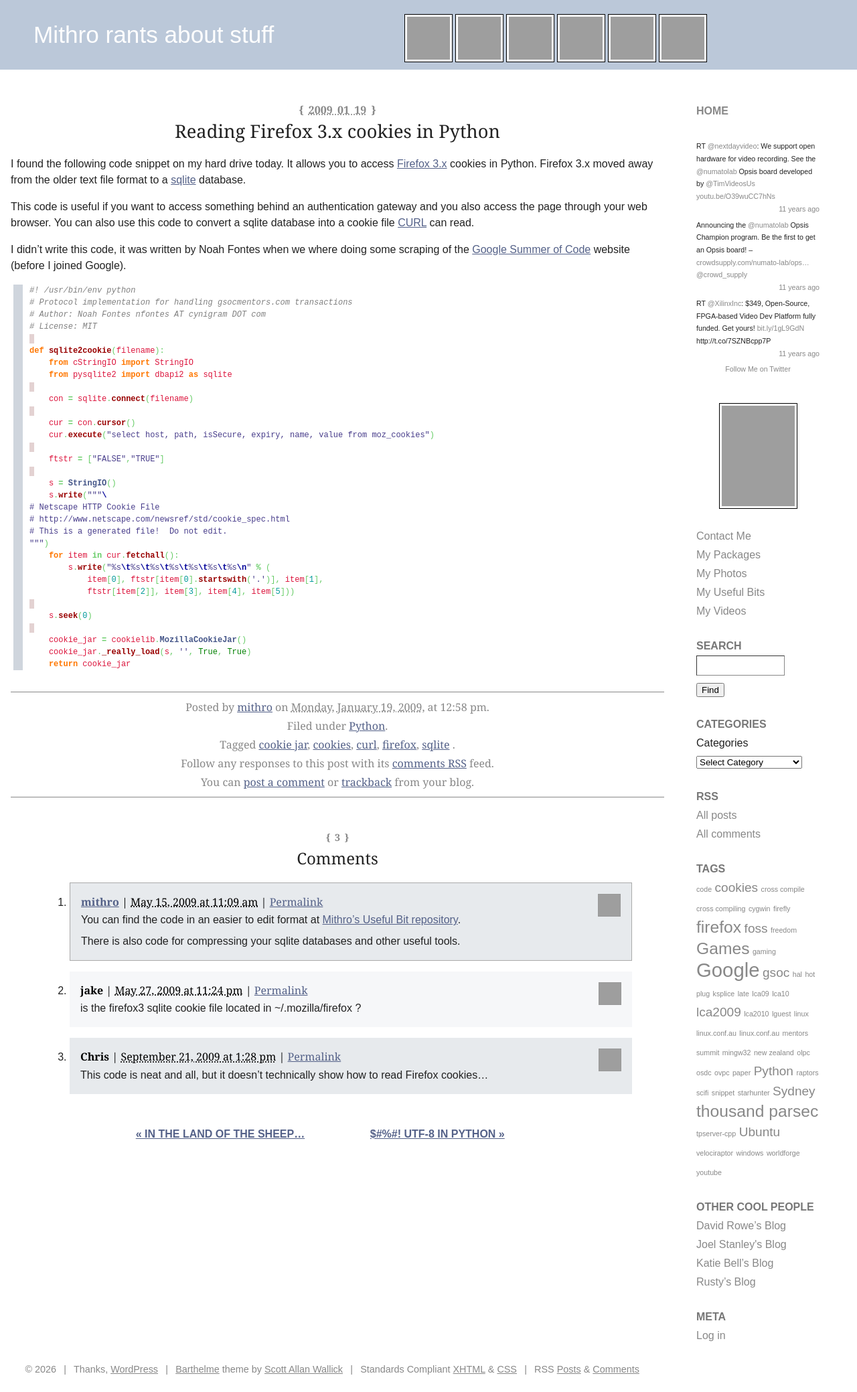
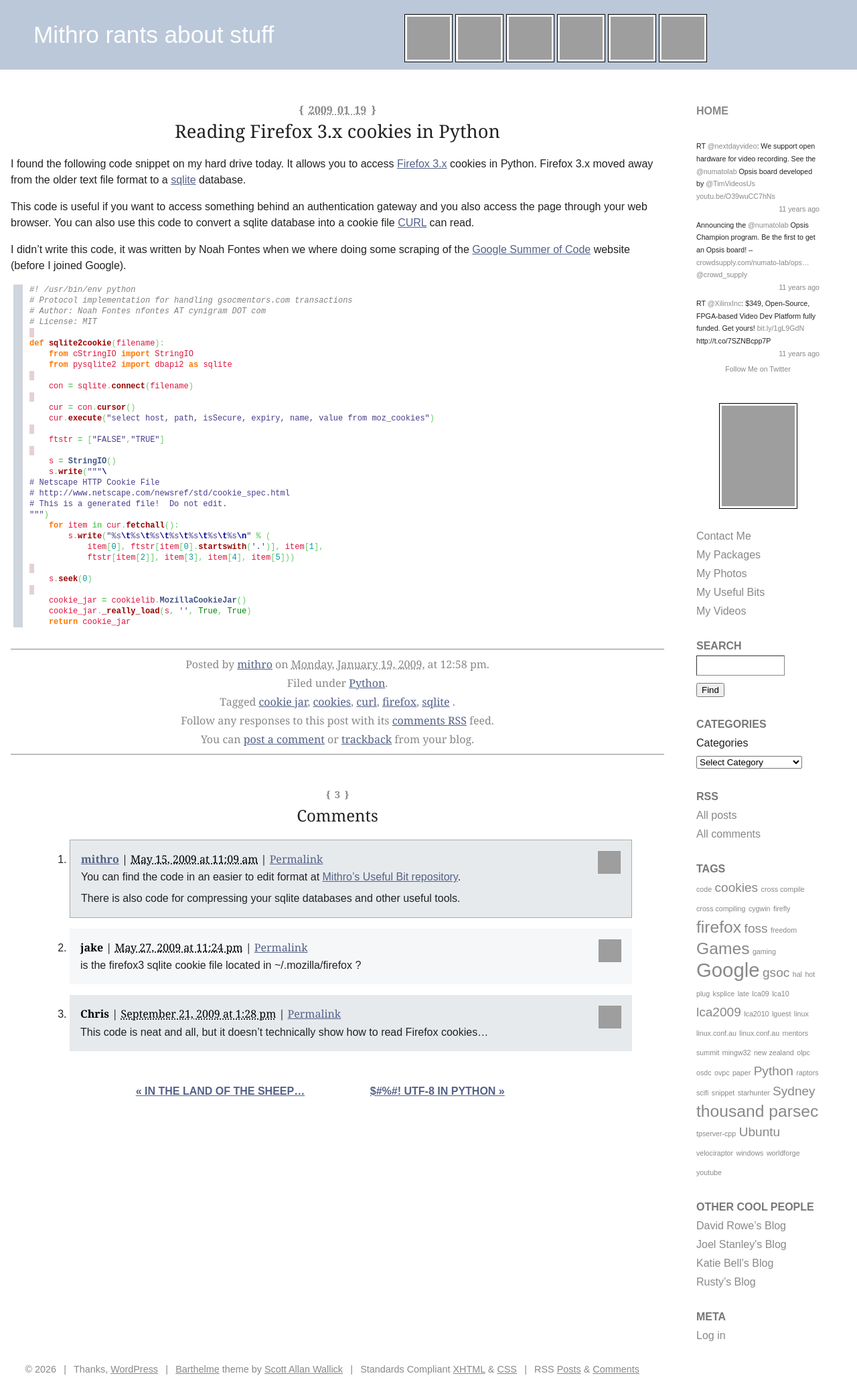
Before and after one commit to mithro/blog.mithis.net, a Jekyll site: the page built from _posts/2009-01-19-firefox3-cookies-in-python.md, in a window 1280 px wide. Shown: the whole page at 67% size. Built offline with Jekyll 4.4.1, drawn with Linux system fonts in a browser that asks for light colours; grey boxes are pictures that could not be loaded.

Commit message:
Match wp-syntax code height: set line-height on inner <code> too
The previous .language-python rule set line-height:16px on the <pre>, but Rouge
nests <pre><code> and the inner <code> kept line-height 18px (150% of 12px, from
div.entry-content code { font: 1em/150% }), so the block rendered 113x18=2034px
vs live's 113x16=1808px. Live's wp-syntax uses a bare <pre>, so only the deploy
had this. Extended the rule to the <code> element.

Co-Authored-By: Claude Opus 4.7 (1M context) <noreply@anthropic.com>

```diff
--- a/assets/css/main.css
+++ b/assets/css/main.css
@@ -555,7 +555,8 @@ div.entry-content pre {
    plugin, vs the theme's 1em/150% used by fritzbox (16px) and plain <pre>
    (14.4px). Target only .language-python so those two match live without
    touching any other code block. */
-div.entry-content .language-python pre {
+div.entry-content .language-python pre,
+div.entry-content .language-python pre code {
     font-size: 12px;
     line-height: 16px;
 }
```
